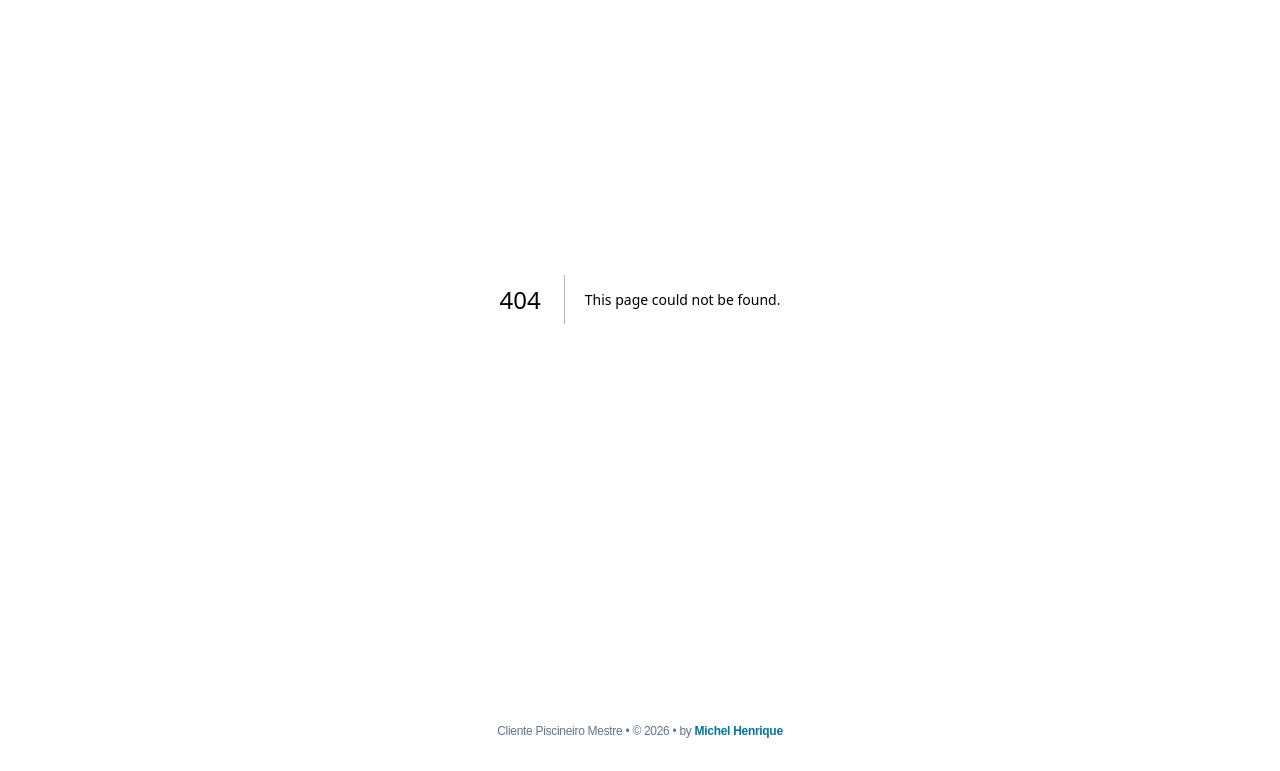
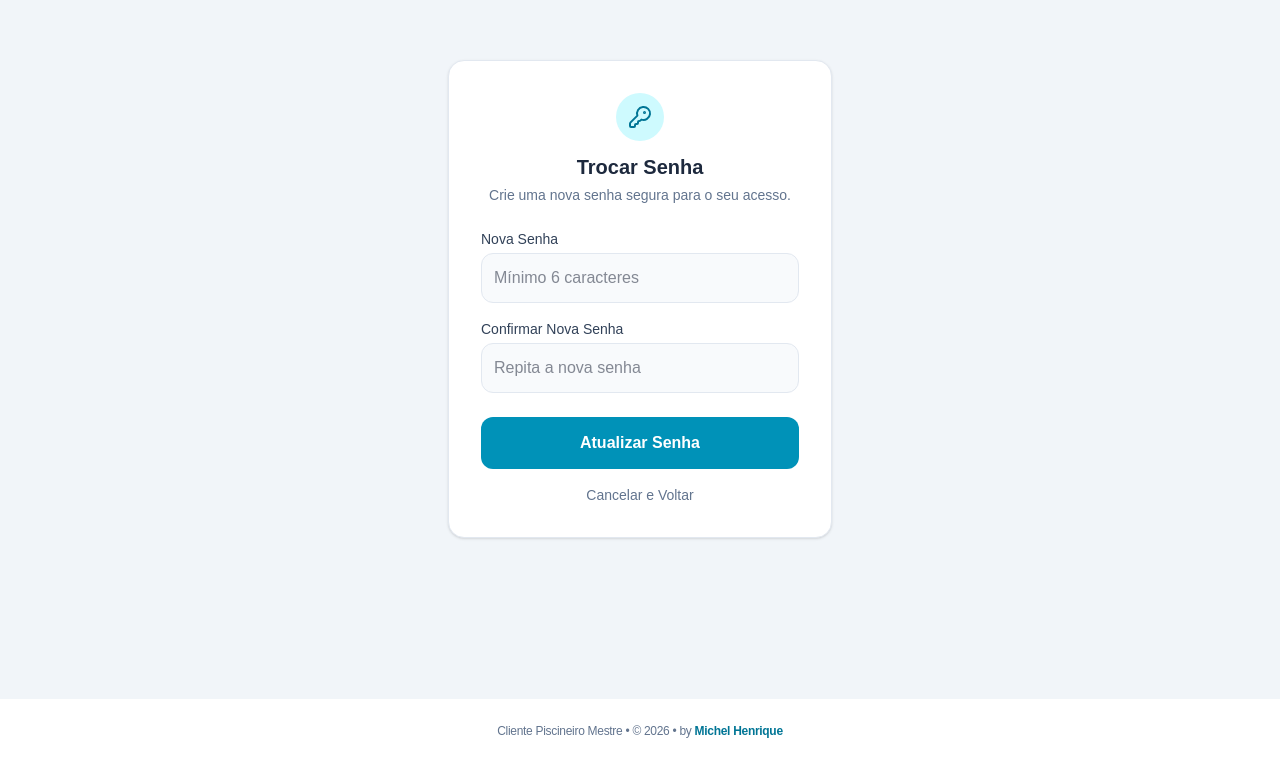
Before and after one commit to Chel0626/cliente-piscineiromestre, a Next.js app: page /trocar-senha in a window 1280 px wide. Before the commit this address had no page. Shown: the part 101-872 px from the top of the page. Built offline with nearby package versions, Linux system fonts and the light colour scheme; no server answers.

Commit message:
feat password change

```diff
--- a/app/page.tsx
+++ b/app/page.tsx
@@ -2,12 +2,13 @@
 import { redirect } from 'next/navigation';
 import ShareVisitButton from '@/components/ShareVisitButton';
 import Image from 'next/image';
+import Link from 'next/link'; // <-- ADICIONADO PARA O BOTÃO
 import { createClient } from '@/lib/supabaseServer';
 import WaterParamCard from '@/components/WaterParamCard';
 import ProductRequestActions from '@/components/ProductRequestActions';
 import InstallPrompt from '@/components/InstallPrompt';
 import NotificationPrompt from '@/components/NotificationPrompt';
-import { Droplet, FlaskConical, Gauge, StickyNote, CheckCircle2, Waves } from 'lucide-react';
+import { Droplet, FlaskConical, Gauge, StickyNote, CheckCircle2, Waves, KeyRound } from 'lucide-react'; // <-- ADICIONADO KeyRound
 import { revalidatePath } from 'next/cache';
 
 export default async function Dashboard() {
@@ -129,6 +130,7 @@ export default async function Dashboard() {
       {/* CARD DA FOTO: Agora ele é o container pai do prompt de notificação */}
       <div className="relative w-full h-64 rounded-b-3xl overflow-hidden shadow-md">
         <div className="absolute inset-0 bg-gradient-to-t from-slate-900/80 via-slate-900/30 to-transparent z-10" />
+
         {/* NOVO: BOTÃO DE COMPARTILHAR NO TOPO DIREITO */}
         <div className="absolute top-4 right-4 z-20">
           <ShareVisitButton visit={visit} clienteNome={cliente.name} />
@@ -160,6 +162,22 @@ export default async function Dashboard() {
       </div>
 
       <div className="px-4 mt-6 space-y-6 max-w-lg mx-auto">
+
+        {/* NOVO: CARD DE BOAS-VINDAS COM BOTÃO DE TROCAR SENHA */}
+        <section className="flex items-center justify-between bg-white p-4 rounded-2xl shadow-sm border border-slate-100">
+          <div>
+            <p className="text-xs text-slate-500 font-medium uppercase tracking-wider mb-0.5">Cliente</p>
+            <h2 className="font-bold text-slate-800 truncate max-w-[200px]">{cliente.name}</h2>
+          </div>
+          <Link
+            href="/trocar-senha"
+            className="flex items-center gap-2 px-3 py-2 text-sm font-medium text-slate-700 bg-slate-50 border border-slate-200 rounded-xl hover:bg-cyan-50 hover:text-cyan-700 hover:border-cyan-200 transition-all"
+          >
+            <KeyRound className="w-4 h-4 shrink-0" />
+            Senha
+          </Link>
+        </section>
+
         <section className="flex w-full gap-2 pt-2 pb-6 items-center justify-between">
           <WaterParamCard label="pH" value={visit.ph} unit="" status="ideal" icon={<Droplet />} />
           <WaterParamCard label="Cloro" value={visit.chlorine} unit="ppm" status="ideal" icon={<FlaskConical />} />
--- /dev/null
+++ b/app/trocar-senha/page.tsx
@@ -0,0 +1,134 @@
+// app/trocar-senha/page.tsx
+'use client';
+
+import { useState } from 'react';
+import { useRouter } from 'next/navigation';
+import { createClient } from '@/lib/supabaseBrowser';
+import { KeyRound, AlertCircle, CheckCircle2 } from 'lucide-react';
+
+export default function TrocarSenhaPage() {
+  const [novaSenha, setNovaSenha] = useState('');
+  const [confirmarSenha, setConfirmarSenha] = useState('');
+  const [loading, setLoading] = useState(false);
+  const [erro, setErro] = useState('');
+  const [sucesso, setSucesso] = useState(false);
+
+  const router = useRouter();
+  const supabase = createClient();
+
+  const handleTrocarSenha = async (e: React.FormEvent) => {
+    e.preventDefault();
+    setErro('');
+    setSucesso(false);
+
+    // Validações básicas antes de chamar o banco
+    if (novaSenha.length < 6) {
+      setErro('A nova senha deve ter pelo menos 6 caracteres.');
+      return;
+    }
+
+    if (novaSenha !== confirmarSenha) {
+      setErro('As senhas não coincidem. Digite novamente.');
+      return;
+    }
+
+    setLoading(true);
+
+    // Como o usuário já está logado, o updateUser entende quem ele é automaticamente
+    const { error } = await supabase.auth.updateUser({
+      password: novaSenha
+    });
+
+    if (error) {
+      setErro('Erro ao atualizar a senha. Tente novamente.');
+      console.error(error);
+      setLoading(false);
+      return;
+    }
+
+    setSucesso(true);
+    setLoading(false);
+
+    // Aguarda uns segundos para o cliente ler a mensagem de sucesso e manda pra home
+    setTimeout(() => {
+      router.push('/');
+    }, 2500);
+  };
+
+  return (
+    <main className="min-h-screen bg-slate-100 flex flex-col items-center justify-center p-6">
+      <div className="w-full max-w-sm bg-white p-8 rounded-2xl shadow-sm border border-slate-200">
+
+        <div className="flex flex-col items-center mb-6">
+          <div className="w-12 h-12 bg-cyan-100 rounded-full flex items-center justify-center mb-3">
+            <KeyRound className="w-6 h-6 text-cyan-700" />
+          </div>
+          <h1 className="text-xl font-bold text-slate-800">Trocar Senha</h1>
+          <p className="text-sm text-slate-500 mt-1 text-center">
+            Crie uma nova senha segura para o seu acesso.
+          </p>
+        </div>
+
+        {erro && (
+          <div className="mb-4 p-3 bg-red-50 border border-red-100 rounded-xl flex items-start gap-2 text-red-600 text-sm">
+            <AlertCircle className="w-5 h-5 shrink-0" />
+            <p>{erro}</p>
+          </div>
+        )}
+
+        {sucesso && (
+          <div className="mb-4 p-3 bg-emerald-50 border border-emerald-100 rounded-xl flex items-start gap-2 text-emerald-700 text-sm">
+            <CheckCircle2 className="w-5 h-5 shrink-0" />
+            <p>Senha atualizada com sucesso! Redirecionando...</p>
+          </div>
+        )}
+
+        <form onSubmit={handleTrocarSenha} className="flex flex-col gap-4">
+          <div>
+            <label className="block text-sm font-medium text-slate-700 mb-1">Nova Senha</label>
+            <input
+              type="password"
+              placeholder="Mínimo 6 caracteres"
+              value={novaSenha}
+              onChange={(e) => setNovaSenha(e.target.value)}
+              disabled={loading || sucesso}
+              className="w-full p-3 border border-slate-200 bg-slate-50 text-slate-900 rounded-xl focus:outline-none focus:ring-2 focus:ring-cyan-500 focus:bg-white transition-colors"
+              required
+            />
+          </div>
+
+          <div className="mb-2">
+            <label className="block text-sm font-medium text-slate-700 mb-1">Confirmar Nova Senha</label>
+            <input
+              type="password"
+              placeholder="Repita a nova senha"
+              value={confirmarSenha}
+              onChange={(e) => setConfirmarSenha(e.target.value)}
+              disabled={loading || sucesso}
+              className="w-full p-3 border border-slate-200 bg-slate-50 text-slate-900 rounded-xl focus:outline-none focus:ring-2 focus:ring-cyan-500 focus:bg-white transition-colors"
+              required
+            />
+          </div>
+
+          <button
+            type="submit"
+            disabled={loading || sucesso}
+            className="w-full bg-cyan-600 hover:bg-cyan-700 text-white p-3.5 rounded-xl font-bold transition-all disabled:opacity-50 disabled:cursor-not-allowed"
+          >
+            {loading ? 'Salvando...' : 'Atualizar Senha'}
+          </button>
+
+          <button
+            type="button"
+            onClick={() => router.push('/')}
+            disabled={loading || sucesso}
+            className="w-full text-slate-500 hover:text-slate-700 text-sm font-medium transition-colors"
+          >
+            Cancelar e Voltar
+          </button>
+        </form>
+
+      </div>
+    </main>
+  );
+}
```
